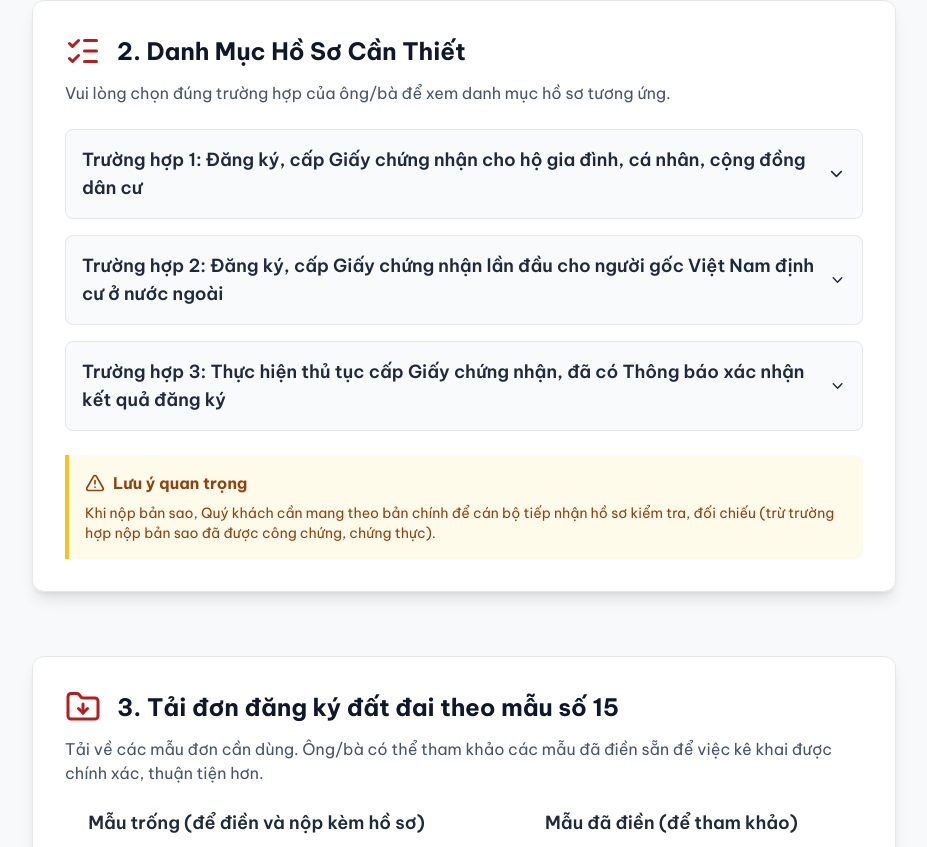
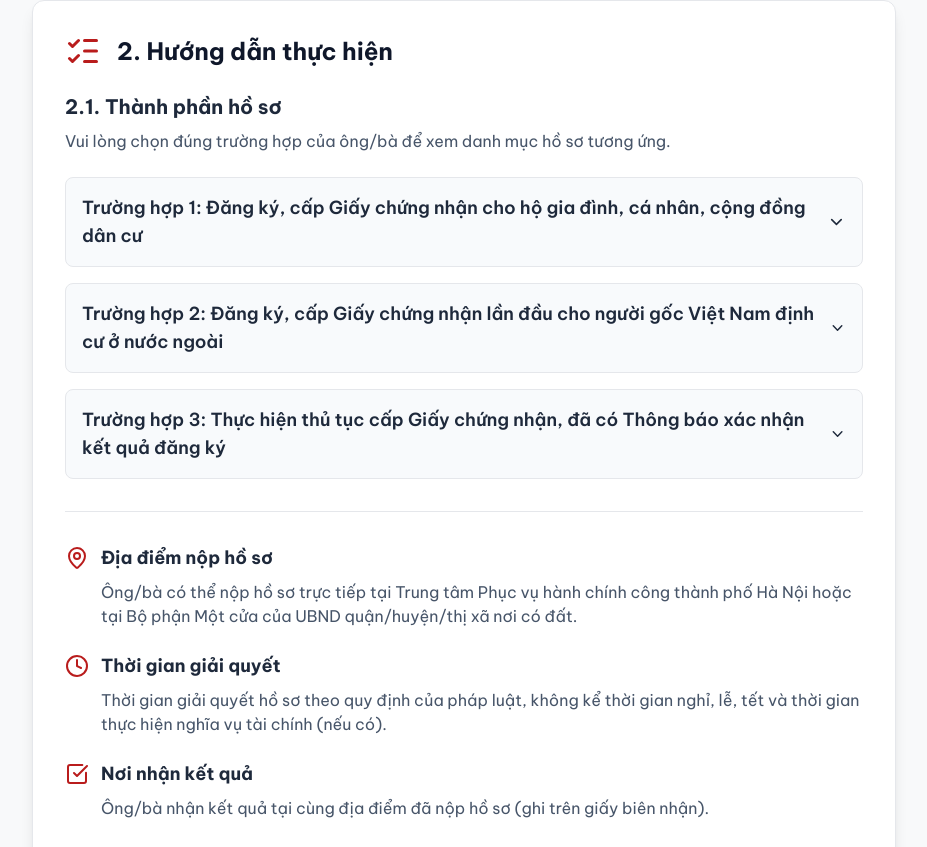
Before and after one commit to goi20trieu/cham-soc-khach-hang, a plain HTML site: page index.html in a window 1280 px wide. Shown: the part 574-1421 px from the top of the page, without its empty margins (176-1103 px from the left). Drawn offline with nearby package versions, Linux system fonts and the light colour scheme.

Commit message:
Update index.html

```diff
--- a/index.html
+++ b/index.html
@@ -80,15 +80,16 @@
             </section>
 
             <!-- PHẦN 2: DANH MỤC HỒ SƠ CẦN THIẾT (CẬP NHẬT ICON) -->
-            <section id="danh-muc">
+           <section id="danh-muc">
                 <div class="bg-white rounded-xl shadow-lg border p-8">
                     <div class="flex items-center">
                         <i data-lucide="list-checks" class="w-9 h-9 text-red-700"></i>
-                        <h2 class="ml-4 text-2xl font-bold text-slate-900">2. Danh Mục Hồ Sơ Cần Thiết</h2>
+                        <h2 class="ml-4 text-2xl font-bold text-slate-900">2. Hướng dẫn thực hiện</h2>
                     </div>
-                    <p class="mt-3 text-slate-600">Vui lòng chọn đúng trường hợp của ông/bà để xem danh mục hồ sơ tương ứng.</p>
+
+                    <h3 class="mt-6 font-bold text-xl text-slate-800">2.1. Thành phần hồ sơ</h3>
+                    <p class="mt-2 text-slate-600">Vui lòng chọn đúng trường hợp của ông/bà để xem danh mục hồ sơ tương ứng.</p>
                     <div class="mt-6 space-y-4">
-                        <!-- Trường hợp 1 -->
                         <details class="bg-slate-50 p-4 rounded-lg border cursor-pointer group">
                             <summary class="font-semibold text-lg flex justify-between items-center">
                                 Trường hợp 1: Đăng ký, cấp Giấy chứng nhận cho hộ gia đình, cá nhân, cộng đồng dân cư
@@ -110,9 +111,9 @@
                                 <div class="flex items-center p-4 bg-white rounded-lg border shadow-sm"><i data-lucide="check-circle-2" class="w-8 h-8 text-green-600 flex-shrink-0 mr-4"></i><p><span class="font-bold">Giấy tờ về việc chuyển quyền sử dụng đất, quyền sở hữu tài sản gắn liền với đất có chữ ký của bên chuyển quyền và bên nhận chuyển quyền</span> đối với trường hợp nhận chuyển quyền sử dụng đất, quyền sở hữu nhà ở, công trình xây dựng mà chưa thực hiện thủ tục chuyển quyền theo quy định của pháp luật. (Bản sao) </p></div>
                                 <div class="flex items-center p-4 bg-white rounded-lg border shadow-sm"><i data-lucide="check-circle-2" class="w-8 h-8 text-green-600 flex-shrink-0 mr-4"></i><p><span class="font-bold">Văn bản thỏa thuận về việc cấp chung một Giấy chứng nhận</span> đối với trường hợp có nhiều người chung quyền sử dụng đất, chung quyền sở hữu tài sản gắn liền với đất.</p></div>
                                 <div class="flex items-center p-4 bg-white rounded-lg border shadow-sm"><i data-lucide="check-circle-2" class="w-8 h-8 text-green-600 flex-shrink-0 mr-4"></i><p><span class="font-bold">Văn bản về việc đại diện theo quy định của pháp luật về dân sự</span> đối với trường hợp thực hiện thủ tục đăng ký đất đai, tài sản gắn liền với đất thông qua người đại diện. (Bản chính)</p></div>
+                            </div>
                         </details>
-                        <!-- Trường hợp 2 -->
-                         <details class="bg-slate-50 p-4 rounded-lg border cursor-pointer group">
+                        <details class="bg-slate-50 p-4 rounded-lg border cursor-pointer group">
                             <summary class="font-semibold text-lg flex justify-between items-center">
                                 Trường hợp 2: Đăng ký, cấp Giấy chứng nhận lần đầu cho người gốc Việt Nam định cư ở nước ngoài
                                 <i data-lucide="chevron-down" class="w-5 h-5 transition-transform transform chevron-icon"></i>
@@ -128,8 +129,7 @@
                                 <div class="flex items-center p-4 bg-white rounded-lg border shadow-sm"><i data-lucide="check-circle-2" class="w-8 h-8 text-green-600 flex-shrink-0 mr-4"></i><p><span class="font-bold">Văn bản về việc đại diện theo quy định của pháp luật về dân sự </span> đối với trường hợp thực hiện thủ tục đăng ký đất đai, tài sản gắn liền với đất thông qua người đại diện (Bản chính)</p></div>
                             </div>
                         </details>
-                        <!-- Trường hợp 3 -->
-                         <details class="bg-slate-50 p-4 rounded-lg border cursor-pointer group">
+                        <details class="bg-slate-50 p-4 rounded-lg border cursor-pointer group">
                             <summary class="font-semibold text-lg flex justify-between items-center">
                                 Trường hợp 3: Thực hiện thủ tục cấp Giấy chứng nhận, đã có Thông báo xác nhận kết quả đăng ký
                                 <i data-lucide="chevron-down" class="w-5 h-5 transition-transform transform chevron-icon"></i>
@@ -141,9 +141,36 @@
                             </div>
                         </details>
                     </div>
-                    <div class="mt-6 p-4 bg-amber-50 border-l-4 border-amber-400 text-amber-800 rounded-r-lg">
+
+                    <div class="mt-8 pt-8 border-t space-y-6">
+                        <div>
+                            <h4 class="font-bold text-lg flex items-center text-slate-800">
+                                <i data-lucide="map-pin" class="w-6 h-6 mr-3 text-red-700"></i>
+                                Địa điểm nộp hồ sơ
+                            </h4>
+                            <p class="mt-2 pl-9 text-slate-600">Ông/bà có thể nộp hồ sơ trực tiếp tại Trung tâm Phục vụ hành chính công thành phố Hà Nội hoặc tại Bộ phận Một cửa của UBND quận/huyện/thị xã nơi có đất.</p>
+                        </div>
+
+                        <div>
+                            <h4 class="font-bold text-lg flex items-center text-slate-800">
+                                <i data-lucide="clock" class="w-6 h-6 mr-3 text-red-700"></i>
+                                Thời gian giải quyết
+                            </h4>
+                            <p class="mt-2 pl-9 text-slate-600">Thời gian giải quyết hồ sơ theo quy định của pháp luật, không kể thời gian nghỉ, lễ, tết và thời gian thực hiện nghĩa vụ tài chính (nếu có).</p>
+                        </div>
+
+                        <div>
+                            <h4 class="font-bold text-lg flex items-center text-slate-800">
+                                <i data-lucide="check-square" class="w-6 h-6 mr-3 text-red-700"></i>
+                                Nơi nhận kết quả
+                            </h4>
+                            <p class="mt-2 pl-9 text-slate-600">Ông/bà nhận kết quả tại cùng địa điểm đã nộp hồ sơ (ghi trên giấy biên nhận).</p>
+                        </div>
+                    </div>
+
+                    <div class="mt-8 p-4 bg-amber-50 border-l-4 border-amber-400 text-amber-800 rounded-r-lg">
                         <h4 class="font-bold flex items-center"><i data-lucide="alert-triangle" class="w-5 h-5 mr-2"></i>Lưu ý quan trọng</h4>
-                        <p class="mt-2 text-sm">Khi nộp bản sao, Quý khách cần mang theo bản chính để cán bộ tiếp nhận hồ sơ kiểm tra, đối chiếu (trừ trường hợp nộp bản sao đã được công chứng, chứng thực).</p>
+                        <p class="mt-2 text-sm">Khi nộp bản sao, Ông bà cần mang theo bản chính để cán bộ tiếp nhận hồ sơ kiểm tra, đối chiếu (trừ trường hợp nộp bản sao đã được công chứng, chứng thực).</p>
                     </div>
                 </div>
             </section>
@@ -172,7 +199,7 @@
                                     <i data-lucide="download" class="w-5 h-5 text-slate-500"></i>
                                 </a>
                                 <a href="https://docs.google.com/document/d/1917yHl17M8waeJDSo17ibaxBrz5y0-6V/export?format=docx" class="flex items-center w-full bg-slate-100 hover:bg-amber-100 text-slate-800 font-medium p-4 rounded-lg transition">
-                                    <i data-lucide="file-check-2" class="w-6 h-6 mr-3 text-green-600"></i>
+                                    <i data-lucide="file-type-2" class="w-6 h-6 mr-3 text-green-600"></i>
                                     <span class="flex-1">2. Đơn đăng ký danh sách cá nhân sử dụng chung thửa đất (Mẫu số 15b)</span>
                                     <i data-lucide="eye" class="w-5 h-5 text-slate-500"></i>
                                 <a href="https://docs.google.com/document/d/1PuA_uTmasRtkHkgH-XuwgPJ63d_j9qzk/export?format=docx" class="flex items-center w-full bg-slate-100 hover:bg-amber-100 text-slate-800 font-medium p-4 rounded-lg transition">
```
